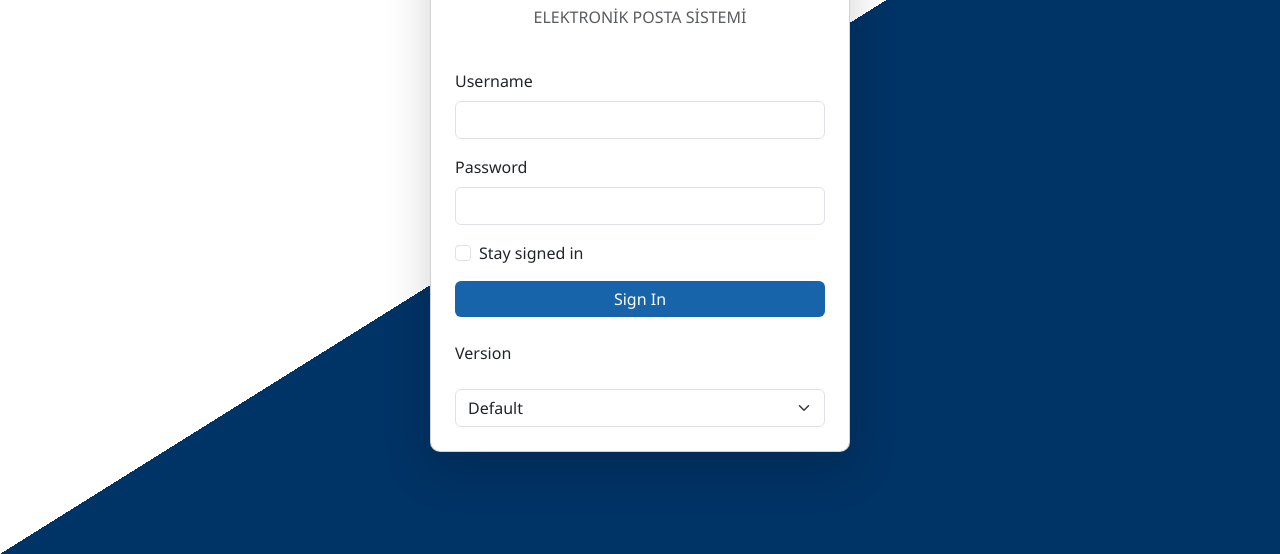
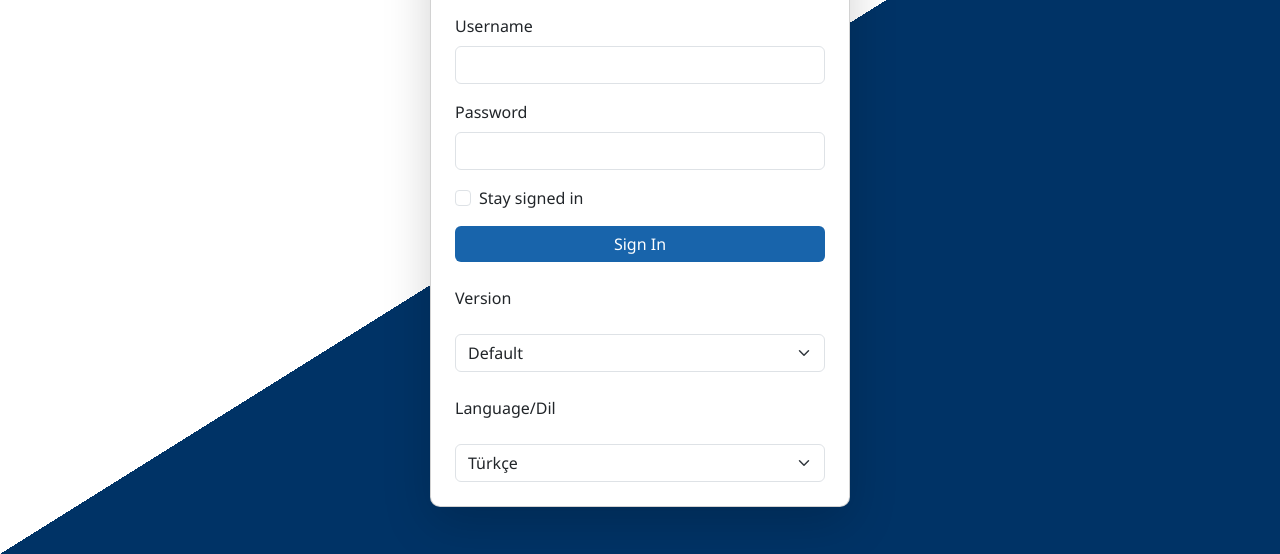
Before and after one commit to juandronm/webGelistirmeProject, a plain HTML site: page web project/index.html in a window 1280 px wide. Shown: the part 246-800 px from the top of the page. Drawn offline with nearby package versions, Linux system fonts and the light colour scheme.

Commit message:
Update index.html

```diff
--- a/web project/index.html
+++ b/web project/index.html
@@ -41,6 +41,15 @@
         <option>Dark Mode</option>
       </select>
     </div>
+
+    <div class="form-group mt-4">
+      <label for="languageSelect" class="form-label">Language/Dil</label>
+      <select class="form-select" id="languageSelect">
+        <option value="tr" selected>Türkçe</option>
+        <option value="en">English</option>
+      </select>
+    </div>
+
   </div>
 </div>
 
```
